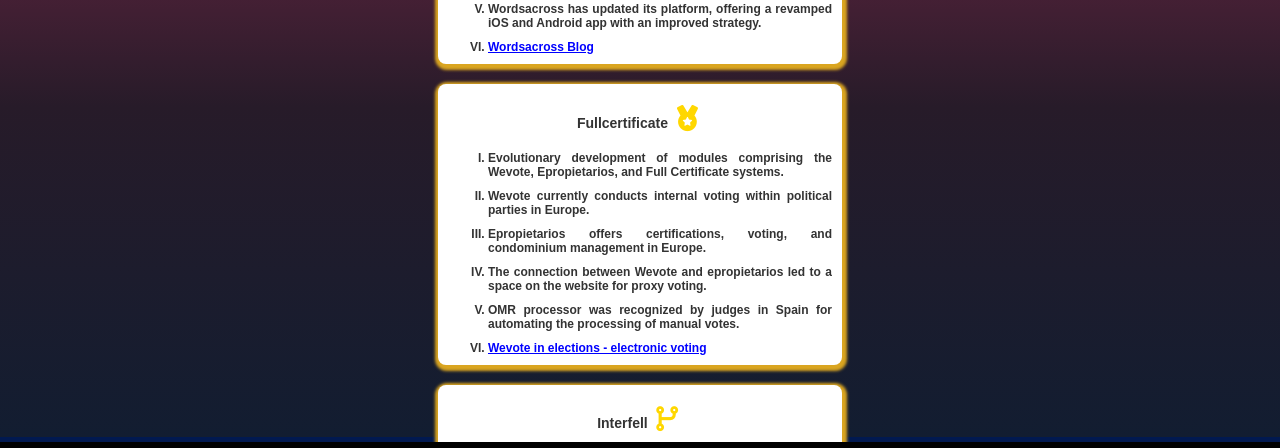
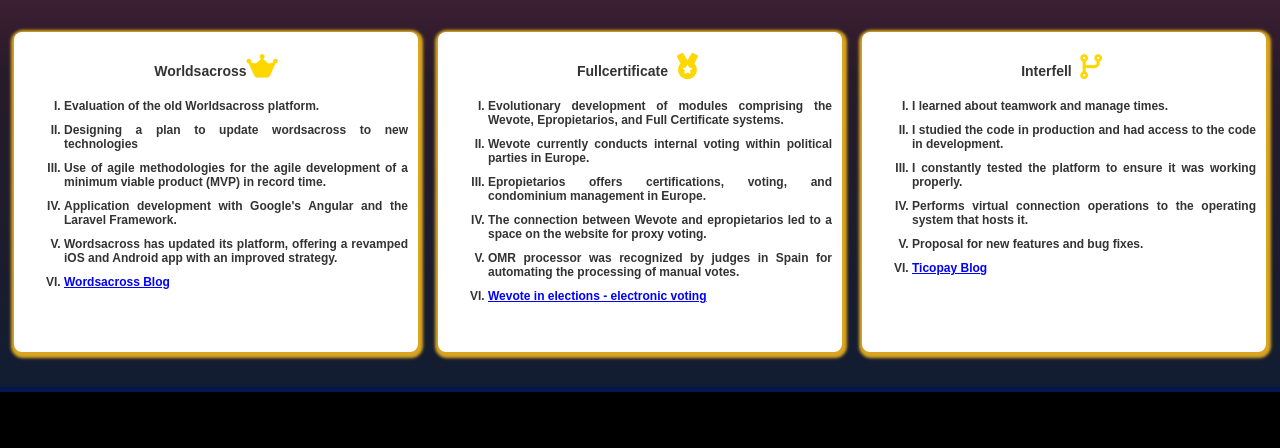
Before and after one commit to alfonsoloaiza/alfonsoloaiza, a website: page index.html in a window 1280 px wide. Shown: the part 3478-3926 px from the top of the page. Drawn offline with nearby package versions, Linux system fonts and the light colour scheme.

Commit message:
fixed problems

```diff
--- a/css/portfolio-desktop.css
+++ b/css/portfolio-desktop.css
@@ -723,7 +723,7 @@
 }
 
 
-.portfolio .section-awards {
+.section-awards {
   width: 100%;
   min-height: 350px;
   max-height: 400px;
@@ -736,9 +736,10 @@
   gap: 20px;
   padding-top: 20px;
   padding-bottom: 20px;
+  flex-direction: row !important;
 }
 
-.portfolio .section-awards .award-items {
+.section-awards .award-items {
   width: 30%;
   height: 300px;
   background: white;
--- a/css/portfolio-mobile.css
+++ b/css/portfolio-mobile.css
@@ -137,7 +137,7 @@
   color: #370839;
 }
 
-.portfolio .section-awards {
+.section-awards {
   width: 100%;
   min-height: 50vh;
   display: flex;
@@ -152,7 +152,7 @@
   padding-bottom: 20px;
 }
 
-.portfolio .section-awards .award-items {
+.section-awards .award-items {
   width: 92%;
   height: 300px;
   background: white;
```
Also changed, not shown: robot.txt (added, +17 -0 lines).
